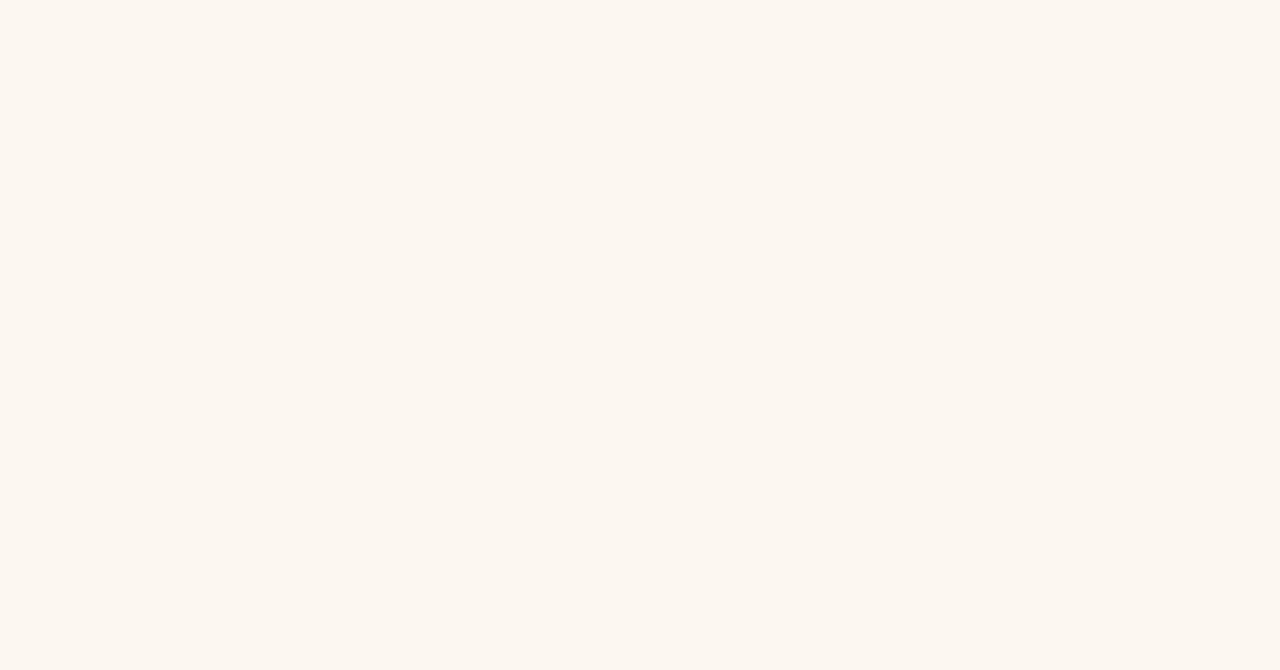
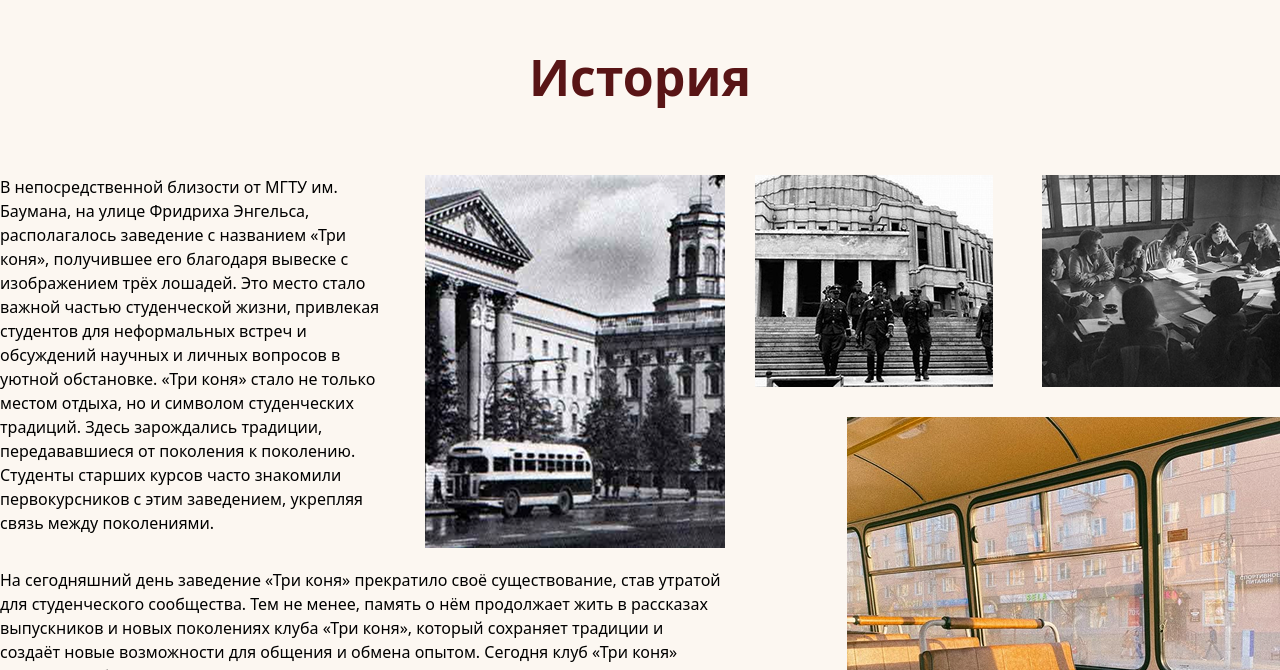
Before and after one commit to KhamdamovAva/3Horses, a React (Vite) app: page / in a window 1280 px wide. Shown: the part 1610-2280 px from the top of the page. Before the commit the page ends 1600 px from the top, so only its background shows below. Built offline with nearby package versions, Linux system fonts and the light colour scheme.

Commit message:
connected History.jsx to HomePage

```diff
--- a/src/pages/HomePage.jsx
+++ b/src/pages/HomePage.jsx
@@ -2,6 +2,7 @@ import React from 'react'
 import Navbar from '../components/Navbar'
 import Header from '../components/Header'
 import About from '../components/About'
+import History from '../components/History'
 
 function HomePage() {
   return (
@@ -12,6 +13,7 @@ function HomePage() {
       </header>
       <main>
         <About />
+        <History />
       </main>
     </>
   )
```
Also changed, not shown: src/components/Header.jsx (line endings or trailing spaces). Lines whose indentation alone changed are shown as unchanged.
